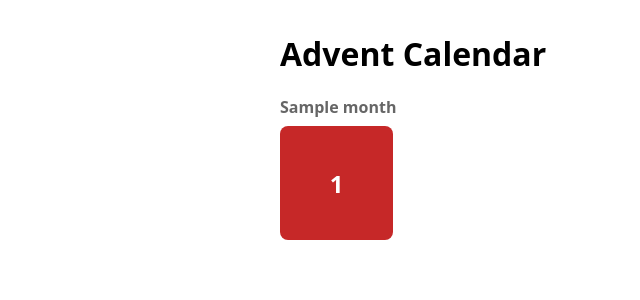
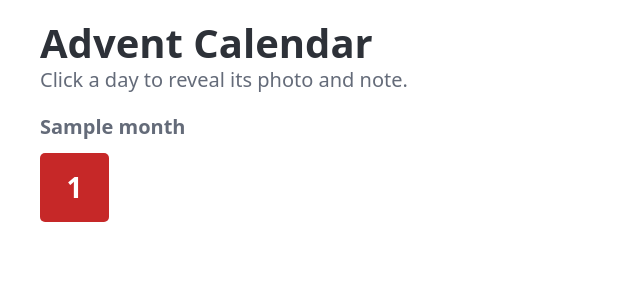
Before and after one commit to Smokierpizza17/adventCalendar, a Flask app: template app/templates/index.html in a window 1280 px wide. Shown: the top 300 px of the page, without its empty margins (0-640 px from the left). Run offline with Flask 3, Linux system fonts and the light colour scheme; the template is opened without the code that fills it: most values are stand-ins (such as "Sample title", 1, 10 or a date in 2020); some libraries are stand-ins or nearby versions.

Commit message:
integrated pico.css

```diff
--- a/app/calendar_data.py
+++ b/app/calendar_data.py
@@ -41,7 +41,7 @@ def load_days() -> list[Day]:
         )
         for entry in raw
     ]
-    return sorted(days, key=lambda d: d.unlock_at)
+    return days
 
 
 def get_day(day_id: int) -> Day | None:
--- a/app/static/css/style.css
+++ b/app/static/css/style.css
@@ -1,53 +1,80 @@
-body {
-  font-family: system-ui, sans-serif;
-  max-width: 720px;
-  margin: 2rem auto;
-  padding: 0 1rem;
+:root {
+  --tile-locked-bg: var(--pico-muted-border-color);
+  --tile-locked-color: var(--pico-muted-color);
+  --tile-unlocked-bg: #c62828;
+  --tile-unlocked-color: #fff;
+  --tile-cover-bg: #2e7d32;
 }
 
 .month-group {
-  margin-bottom: 1.5rem;
+  margin-bottom: 2rem;
 }
 
 .month-group h2 {
   font-size: 1rem;
-  color: #666;
-  margin-bottom: 0.5rem;
+  font-weight: 600;
+  color: var(--pico-muted-color);
+  margin-bottom: 0.75rem;
 }
 
 .grid {
   display: grid;
-  grid-template-columns: repeat(6, 1fr);
-  gap: 0.5rem;
+  grid-template-columns: repeat(auto-fill, minmax(64px, 1fr));
+  gap: 0.6rem;
 }
 
 .tile {
+  position: relative;
   display: flex;
   align-items: center;
   justify-content: center;
   aspect-ratio: 1;
-  border-radius: 8px;
+  border-radius: var(--pico-border-radius);
   text-decoration: none;
-  font-size: 1.5rem;
+  font-size: 1.4rem;
   font-weight: bold;
+  transition: transform 0.15s ease, box-shadow 0.15s ease;
+}
+
+.tile:hover {
+  transform: translateY(-2px);
+  box-shadow: var(--pico-card-box-shadow);
 }
 
 .tile.locked {
-  background: #ccc;
-  color: #666;
+  background: var(--tile-locked-bg);
+  color: var(--tile-locked-color);
 }
 
 .tile.unlocked {
-  background: #c62828;
-  color: white;
+  background: var(--tile-unlocked-bg);
+  color: var(--tile-unlocked-color);
 }
 
 .tile.cover {
-  background: #2e7d32;
+  background: var(--tile-cover-bg);
+  color: #fff;
 }
 
 .tile-label {
-  font-size: 0.85rem;
+  font-size: 0.8rem;
+}
+
+.lock-icon {
+  position: absolute;
+  bottom: 0.25rem;
+  right: 0.35rem;
+  font-size: 0.9rem;
+}
+
+.back-link {
+  display: inline-block;
+  margin-bottom: 1.5rem;
+  width: auto;
+}
+
+.locked-day {
+  text-align: center;
 }
 
 .pair {
@@ -62,5 +89,6 @@ body {
 
 img {
   max-width: 100%;
-  border-radius: 8px;
+  border-radius: var(--pico-border-radius);
+  box-shadow: var(--pico-card-box-shadow);
 }
--- a/app/templates/base.html
+++ b/app/templates/base.html
@@ -4,10 +4,11 @@
   <meta charset="utf-8">
   <meta name="viewport" content="width=device-width, initial-scale=1">
   <title>{% block title %}Advent Calendar{% endblock %}</title>
+  <link rel="stylesheet" href="https://cdn.jsdelivr.net/npm/@picocss/pico@2/css/pico.min.css">
   <link rel="stylesheet" href="{{ url_for('static', filename='css/style.css') }}">
 </head>
 <body>
-  <main>
+  <main class="container">
     {% block content %}{% endblock %}
   </main>
 </body>
--- a/app/templates/index.html
+++ b/app/templates/index.html
@@ -3,7 +3,10 @@
 {% block title %}Advent Calendar{% endblock %}
 
 {% block content %}
-<h1>Advent Calendar</h1>
+<hgroup>
+  <h1>Advent Calendar</h1>
+  <p>Click a day to reveal its photo and note.</p>
+</hgroup>
 {% for group in groups %}
   <section class="month-group">
     <h2>{{ group.month }}</h2>
```
Also changed, not shown: app/templates/day.html (+5 -3 lines).
